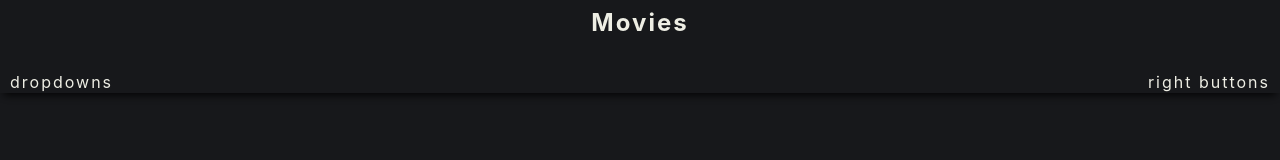
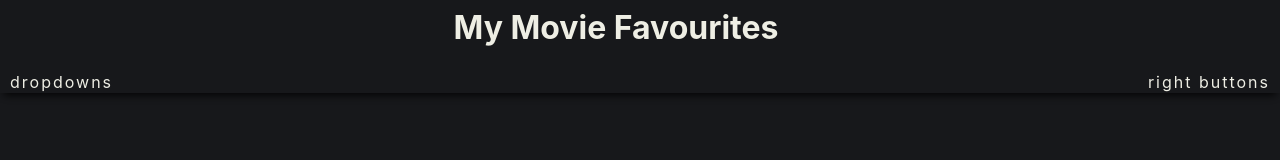
Before and after one commit to kevinseabourne/mymoviefavourites, a Next.js app: page /1 in a window 1280 px wide. Shown: the top 160 px of the page. Built offline with nearby package versions, Linux system fonts and the light colour scheme; no server answers.

Commit message:
header icon added

```diff
--- a/components/header.js
+++ b/components/header.js
@@ -1,15 +1,24 @@
-import Image from "next/image";
+import Link from "next/link";
+import ImageLoader from "./common/imageLoader";
+import ResponsiveHeader from "./responsiveHeader";
 import styled from "styled-components";
-import ResponsiveHeader from "./responsiveHeader";
 
 const Header = (props) => {
   return (
     <Container>
       <LeftContainer>dropdowns</LeftContainer>
-      <MiddleContainer>
-        <Title>Movies</Title>
-        {/* <Image /> */}
-      </MiddleContainer>
+      <Link href="/">
+        <MiddleContainer>
+          <Title>My Movie Favourites</Title>
+          <ImageLoader
+            src="https://chpistel.sirv.com/Images/popcorn-icon.png?w=60"
+            alt="popcorn"
+            width="36px"
+            placeholderSize="100%"
+            hover={true}
+          />
+        </MiddleContainer>
+      </Link>
       <RightContainer>right buttons</RightContainer>
 
       {/* {<ResponsiveHeader />} */}
@@ -41,12 +50,21 @@ const LeftContainer = styled.div`
 
 const MiddleContainer = styled.div`
   position: absolute;
-  top: 25%;
+  display: flex;
+  flex-direction: row;
+  align-items: center;
+  top: 30%;
   left: 50%;
   transform: translate(-50%, -50%);
+  &:hover {
+    cursor: pointer;
+  }
 `;
 
-const Title = styled.h2``;
+const Title = styled.h1`
+  margin-right: 12px;
+  letter-spacing: 0px;
+`;
 
 const RightContainer = styled.div`
   display: flex;
--- a/next.config.js
+++ b/next.config.js
@@ -1,6 +1,6 @@
 module.exports = {
   images: {
-    domains: ["image.tmdb.org", "www.themoviedb.org"],
+    domains: ["image.tmdb.org", "www.themoviedb.org", "chpistel.sirv.com"],
   },
   webpack: (config) => {
     return config;
```
